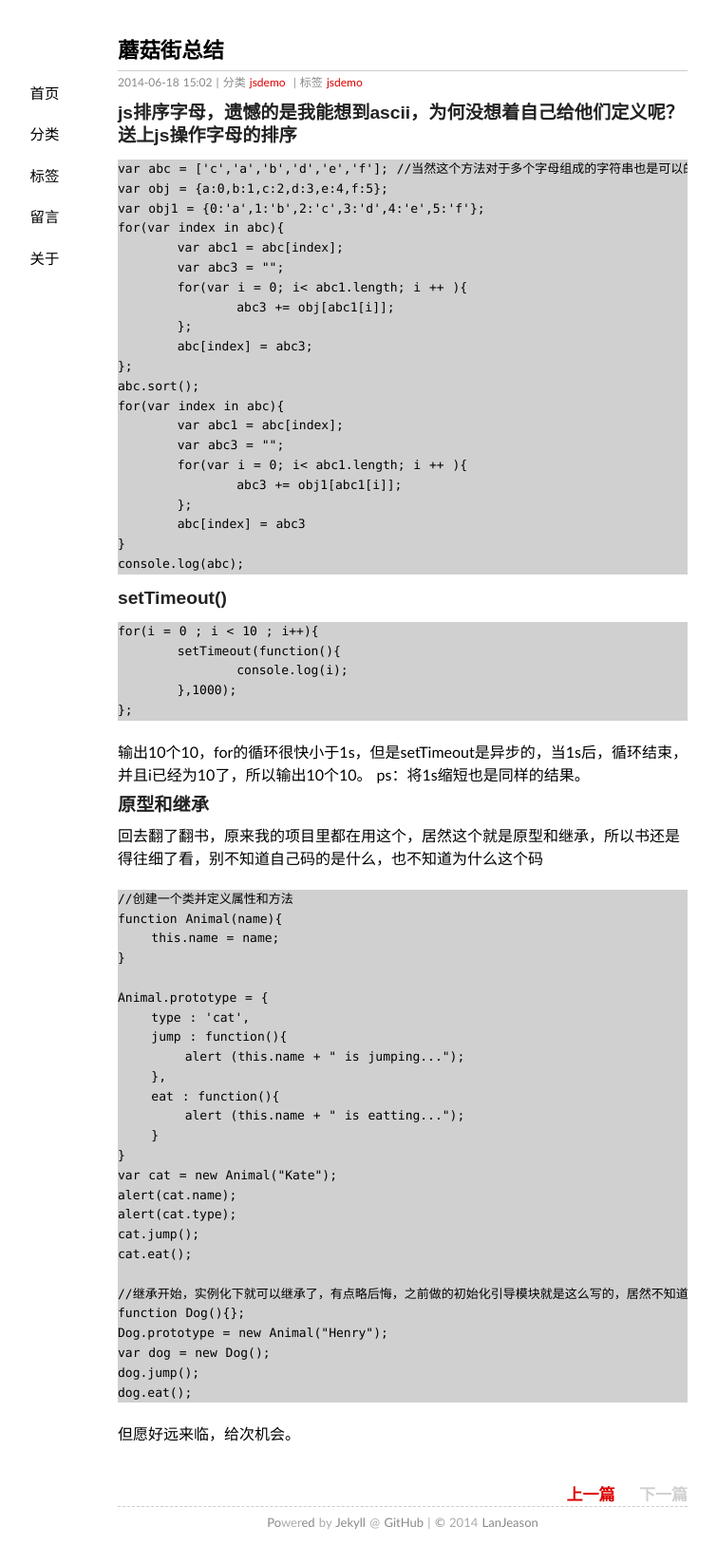
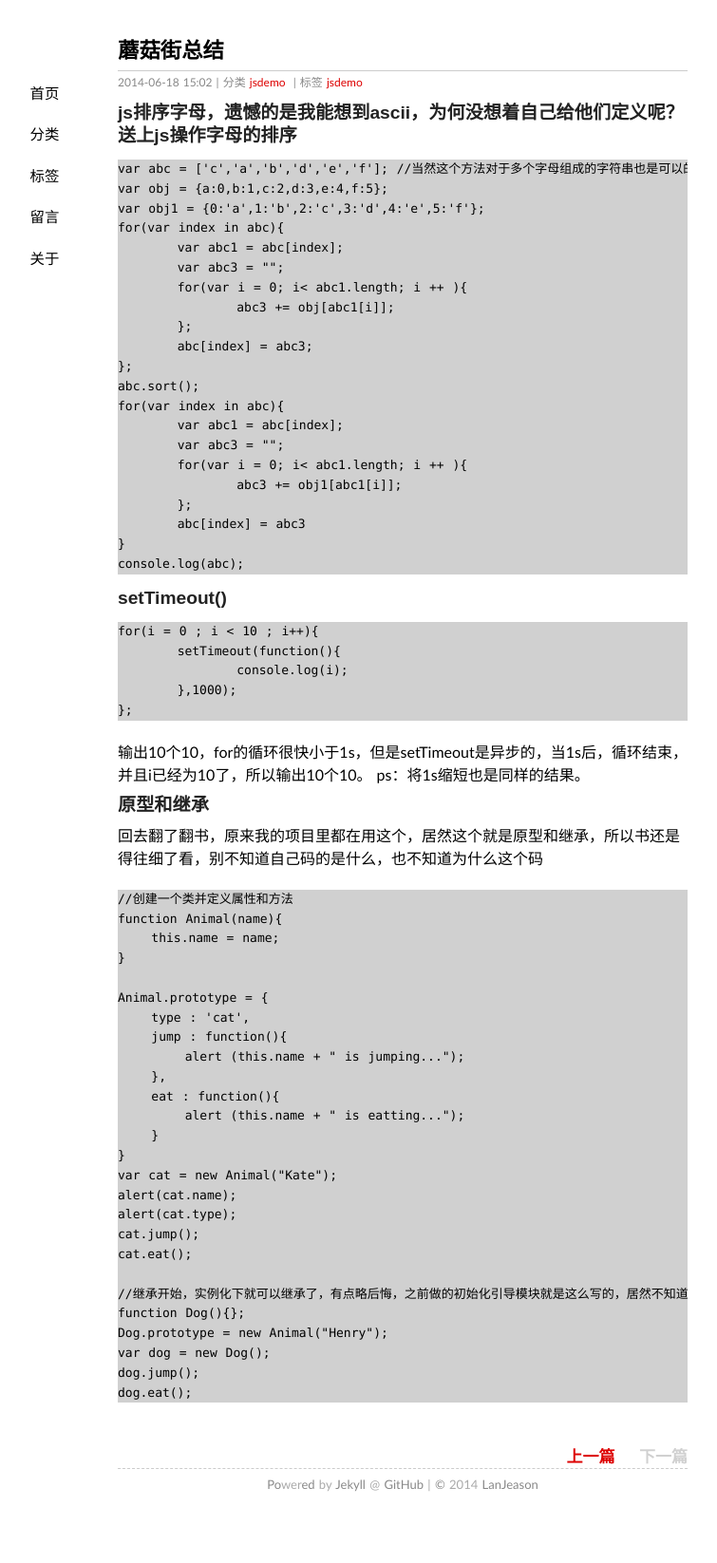
Before and after one commit to lanjeason/lanjeason.github.io, a Jekyll site: the page built from _posts/2014-06-18-face-to-mushroom-street.md, in a window 1280 px wide. Shown: the whole page at 95% size, without its empty margins (216-971 px from the left). Built offline with Jekyll 4.4.1, drawn with Linux system fonts in a browser that asks for light colours; some web fonts are replaced; Markdown is read by kramdown in place of the engine named in the settings; comment, search, counter and statistics services are not loaded; after the commit the page ends 1606 px from its top, so only the background shows below that.

Commit message:
Signed-off-by: lanjeason <lanjeason@gmail.com>

````diff
--- a/_posts/2014-06-18-js-demo-how-to-sort-abcs.md
+++ b/_posts/2014-06-18-face-to-mushroom-street.md
@@ -70,12 +70,10 @@ alert(cat.type);
 cat.jump();
 cat.eat();
 
-//继承开始，实例化下就可以继承了，有点略后悔，之前做的初始化引导模块就是这么写的，居然不知道这就是原型和继承，希望好运来临
+//继承开始，实例化下就可以继承了，有点略后悔，之前做的初始化引导模块就是这么写的，居然不知道这就是原型和继承
 function Dog(){};
 Dog.prototype = new Animal("Henry");
 var dog = new Dog();
 dog.jump();
 dog.eat();
 ```
-
-但愿好远来临，给次机会。
````
